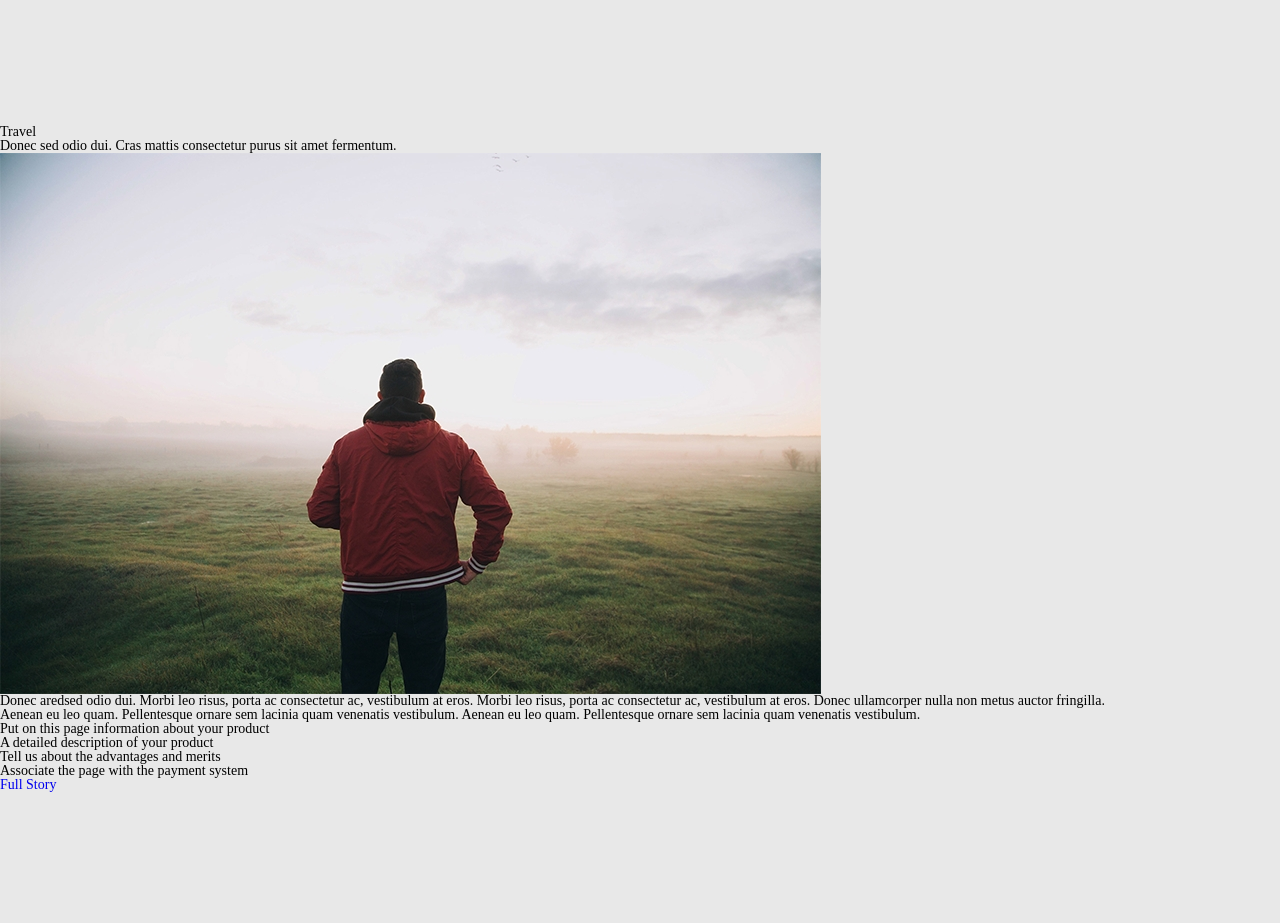
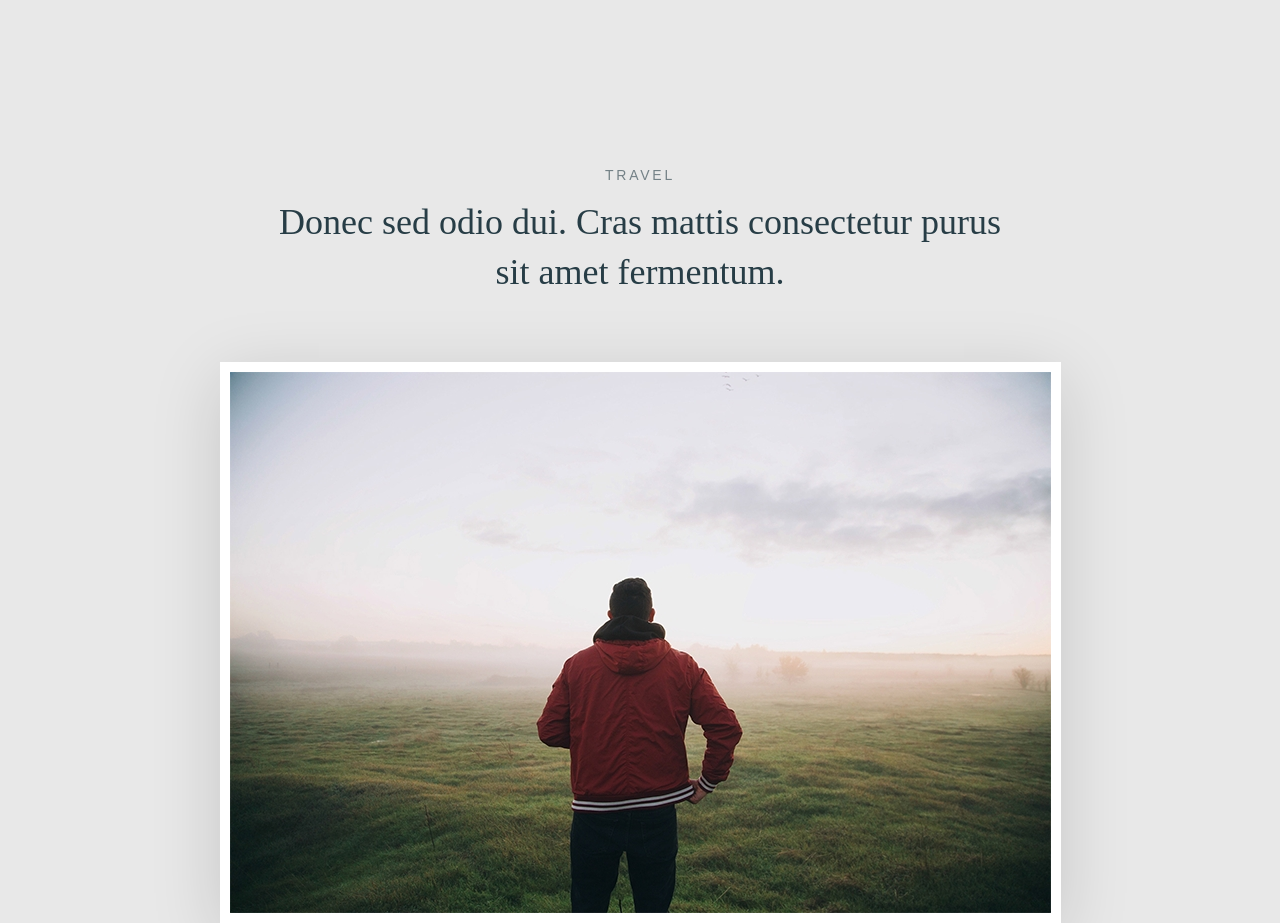
Before and after one commit to ostrigo/fls, a plain HTML site: page 09_homework/prj/index.html in a window 1280 px wide. Shown: the top 923 px of the page. Drawn offline with Linux system fonts and the light colour scheme.

Commit message:
Done until li

```diff
--- a/09_homework/prj/css/style.css
+++ b/09_homework/prj/css/style.css
@@ -89,22 +89,59 @@ body {
 }
 
 .content {
-	padding: 125px 0 137px 0;
+	padding: 168px 0 137px 0;
+	max-width: 841px;
+	margin: 0 auto;
 }
 
-.content-top {}
+.content-top {
+	text-align: center;
+	margin-bottom: 65px;
+}
 
-.content-top__category {}
+.content-top__category {
+	opacity: 0.6;
+	color: #273d46;
+	font-family: Arial, "Helvetica Neue", Helvetica, sans-serif;
+	font-size: 14px;
+	text-transform: uppercase;
+	letter-spacing: 2.8px;
+	margin-bottom: 15px;
+}
 
-.content-top__title {}
+.content-top__title {
+	color: #273d46;
+	font-size: 36px;
+	line-height: 50px;
+	max-width: 725px;
+	margin: 0 auto;
+}
 
-.content-image {}
+.content__image {
+	box-shadow: 0 15px 65px rgba(15, 16, 16, 0.15);
+	background-color: #fff;
+	padding: 10px;
+	margin-bottom: 85px;
+}
 
-.content-image__item {}
+.content-image__image img {
+	max-width: 100%;
+}
 
-.content-bottom {}
+.content-bottom {
+	margin: 0 45px;
+}
 
-.content-bottom__text {}
+.content-bottom__text {
+	opacity: 0.8;
+	color: #273d46;
+	font-size: 24px;
+	line-height: 40px;
+}
+
+.content-bottom__text p {
+	margin-bottom: 40px;
+}
 
 .content-bottom-info {}
 
--- a/09_homework/prj/index.html
+++ b/09_homework/prj/index.html
@@ -15,10 +15,8 @@
 				Donec sed odio dui. Cras mattis consectetur purus sit amet fermentum.
 			</h1>
 		</div>
-		<div class="content-image">
-			<div class="content-image__item">
-				<img src="img/light-man.jpg" alt="light-man" />
-			</div>
+		<div class="content__image">
+			<img src="img/light-man.jpg" alt="light-man" />
 		</div>
 		<div class="content-bottom">
 			<div class="content-bottom__text">
@@ -46,6 +44,9 @@
 			</div>
 		</div>
 	</div>
+
+	div
+
 </body>
 
 </html>
```
